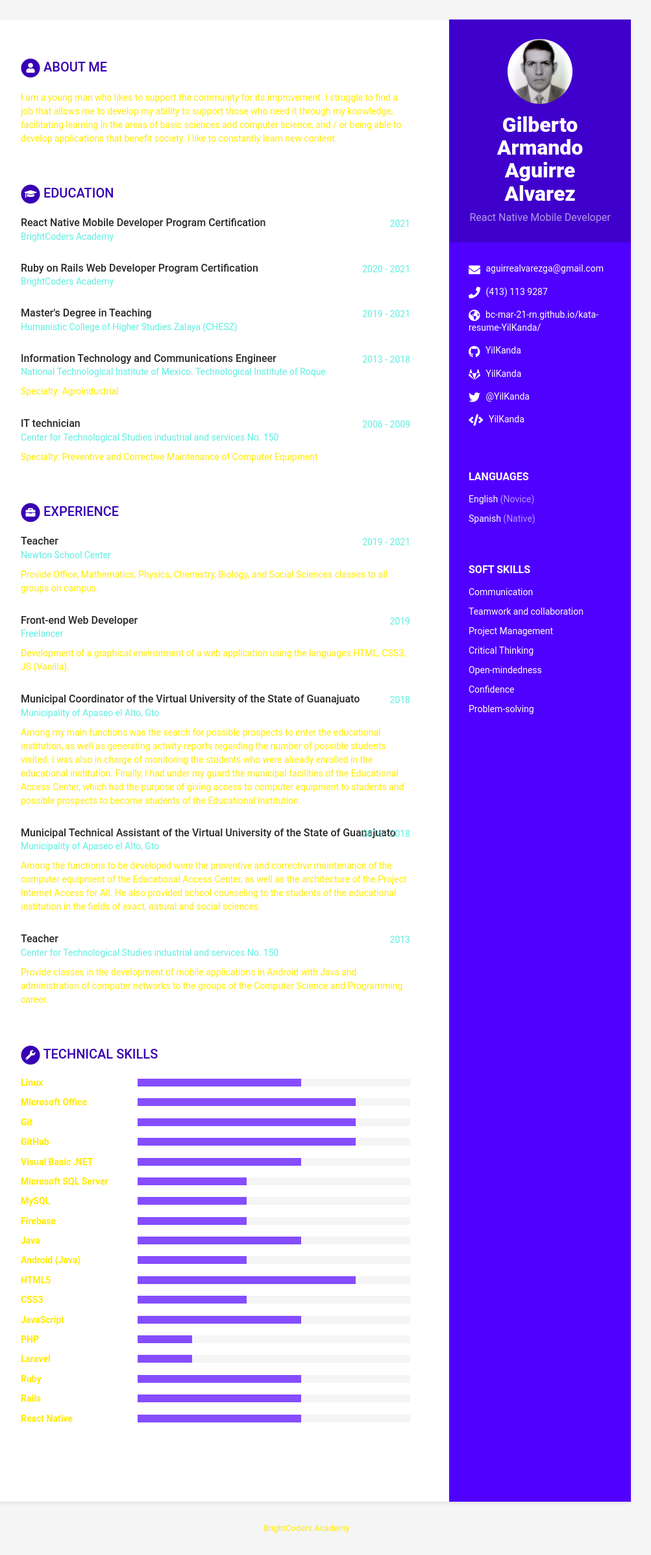
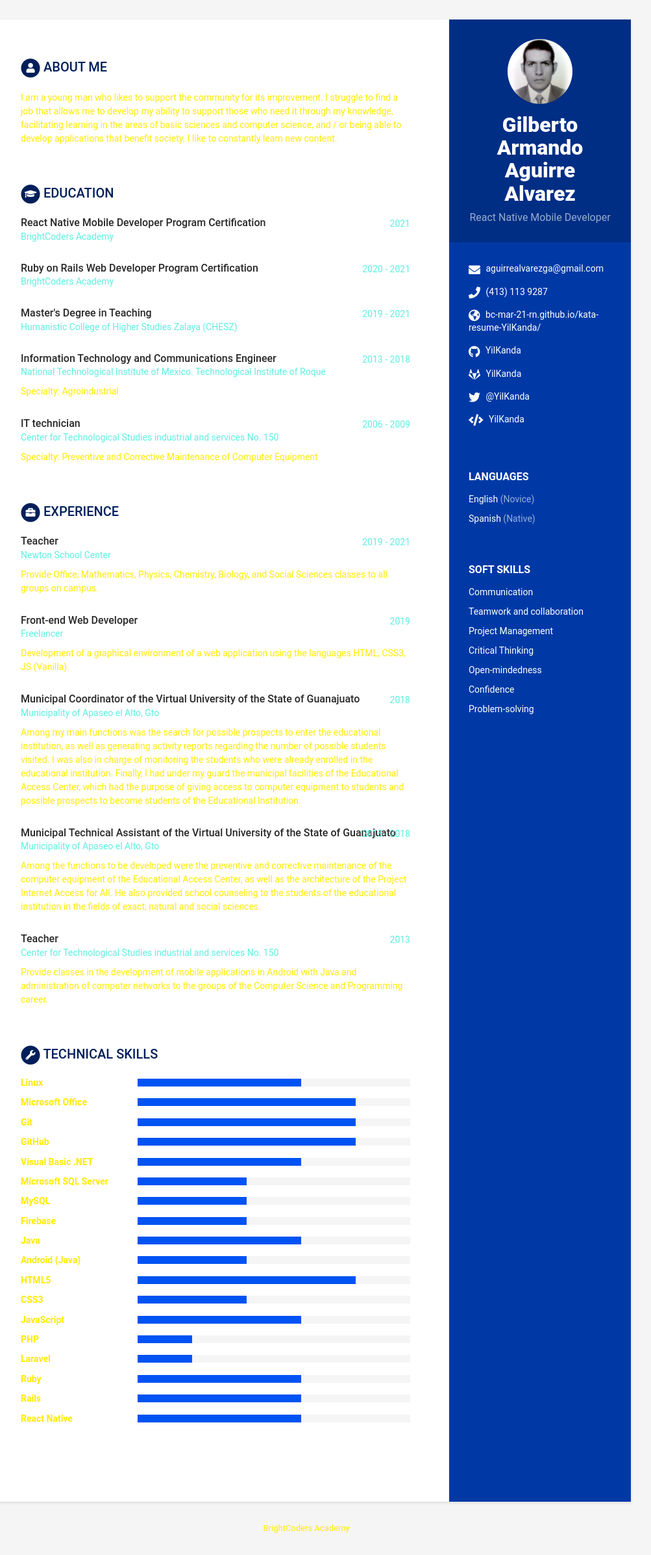
Before and after one commit to BC-MAR-21-RN/kata-resume-YilKanda, a Jekyll site: the page built from index.html, in a window 1280 px wide. Shown: the whole page at 65% size, without its empty margins (168-1171 px from the left). Built offline with Jekyll 4.4.1, drawn with Linux system fonts in a browser that asks for light colours.

Commit message:
Update _blue.scss

```diff
--- a/_sass/skins/_blue.scss
+++ b/_sass/skins/_blue.scss
@@ -1,5 +1,5 @@
 /* Blue variables */
-$theme-color: #5000ff;
+$theme-color: #0039a6;
 $text-color: #282828;
 $text-color-secondary: #ffeb00;
 $text-grey: #5eefe1;
```
